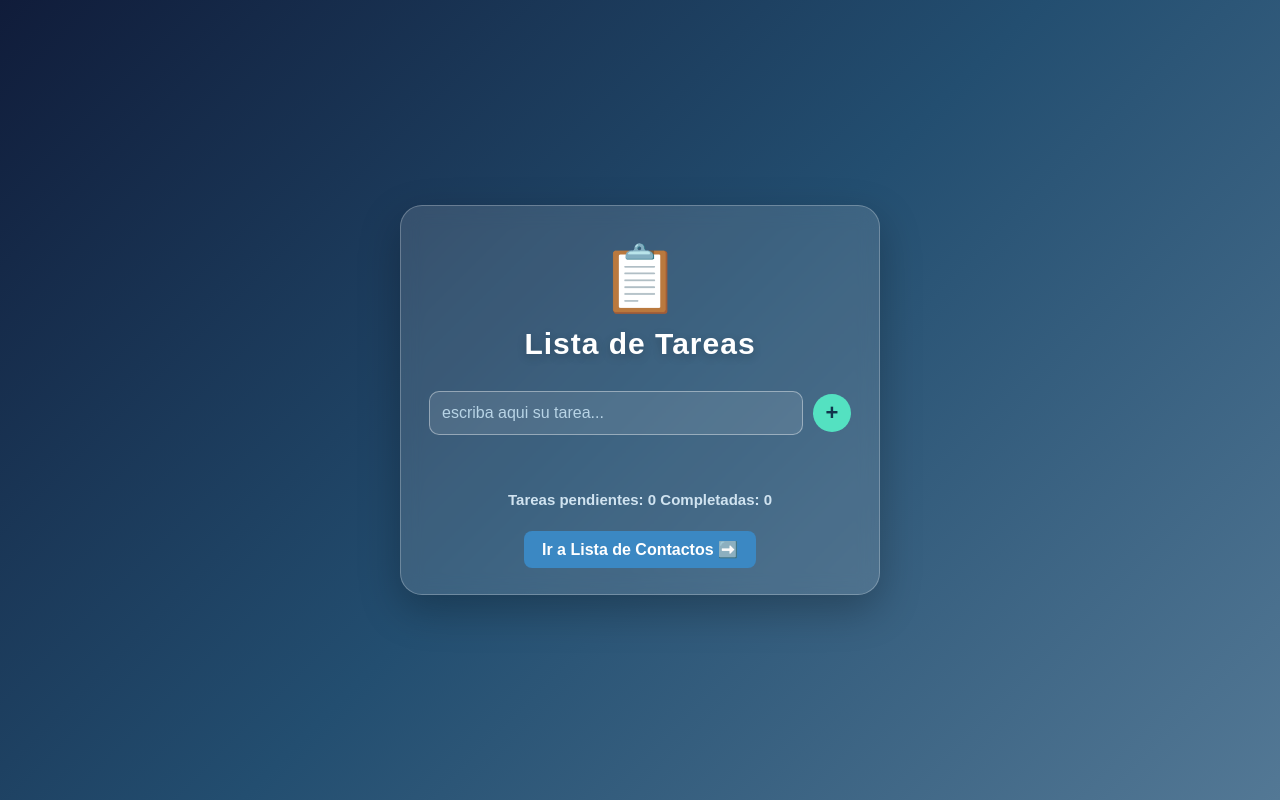
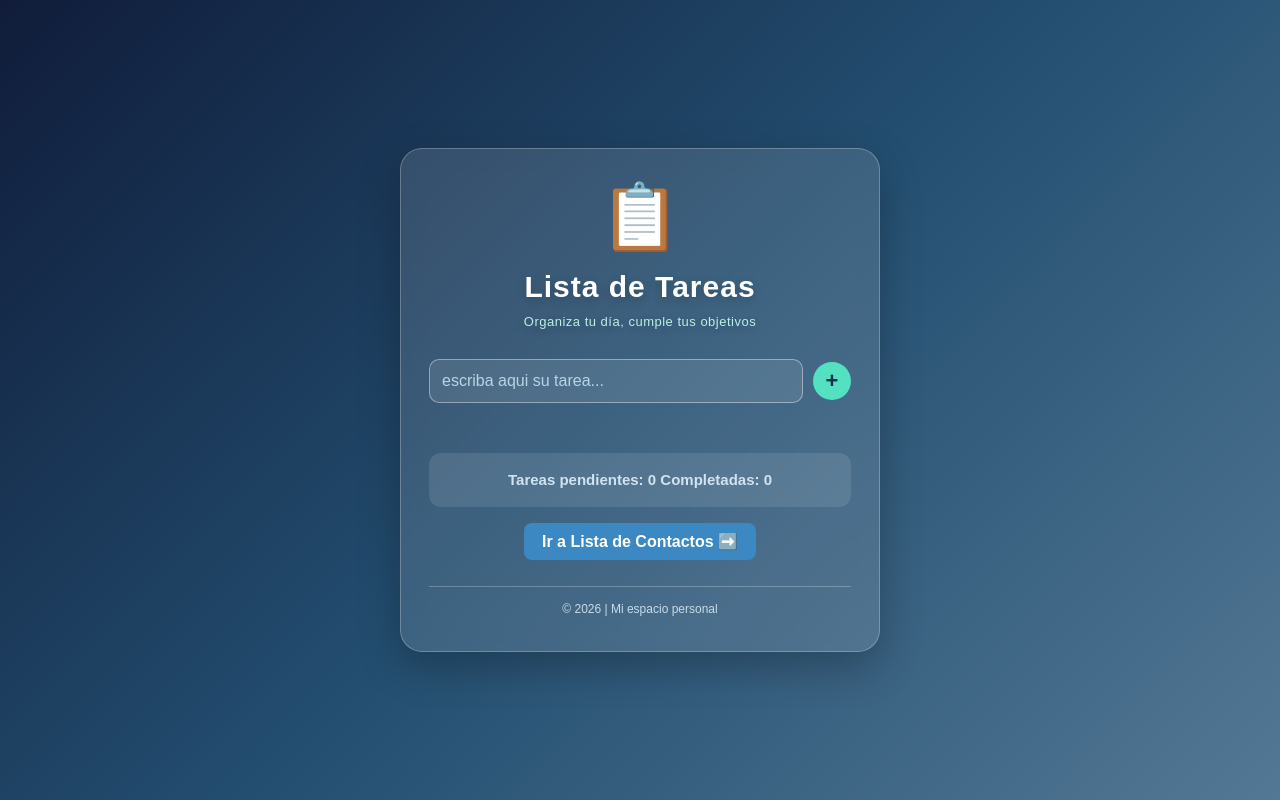
Before and after one commit to esguerrajuan828-bot/lista-de-tareas-contactos, a plain HTML site: page index.html in a window 1280 px wide. Drawn offline with Linux system fonts and the light colour scheme.

Commit message:
Update styles.css
Agregar detalles visuales

```diff
--- a/styles.css
+++ b/styles.css
@@ -208,3 +208,68 @@ h1 {
         font-size: 25px;
     }
 }
+
+/* ===== IDENTIDAD VISUAL FINAL ===== */
+
+.contenedor {
+    animation: aparecer 0.8s ease;
+}
+
+.icono {
+    animation: flotar 3s ease-in-out infinite;
+}
+
+h1 {
+    letter-spacing: 1px;
+    font-weight: 800;
+}
+
+h1::after {
+    content: "Organiza tu día, cumple tus objetivos";
+    display: block;
+    font-size: 13px;
+    font-weight: normal;
+    letter-spacing: 0.5px;
+    color: #bcefe5;
+    margin-top: 10px;
+}
+
+.item-tarea {
+    animation: aparecer 0.5s ease;
+}
+
+.resumen {
+    padding: 12px;
+    border-radius: 12px;
+    background: rgba(255,255,255,0.10);
+}
+
+.contenedor::after {
+    content: "© 2026 | Mi espacio personal";
+    display: block;
+    margin-top: 35px;
+    padding-top: 15px;
+    border-top: 1px solid rgba(255,255,255,0.25);
+    font-size: 12px;
+    color: #c8dce9;
+}
+
+@keyframes aparecer {
+    from {
+        opacity: 0;
+        transform: translateY(15px);
+    }
+    to {
+        opacity: 1;
+        transform: translateY(0);
+    }
+}
+
+@keyframes flotar {
+    0%, 100% {
+        transform: translateY(0);
+    }
+    50% {
+        transform: translateY(-7px);
+    }
+}
```
